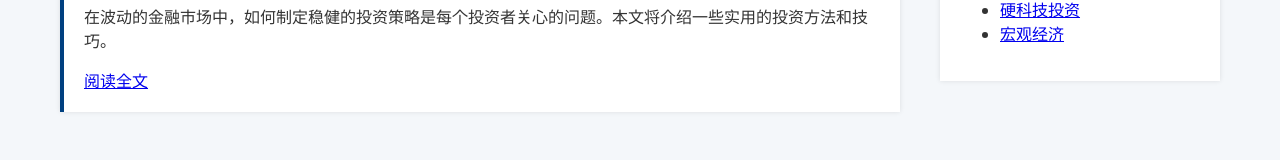
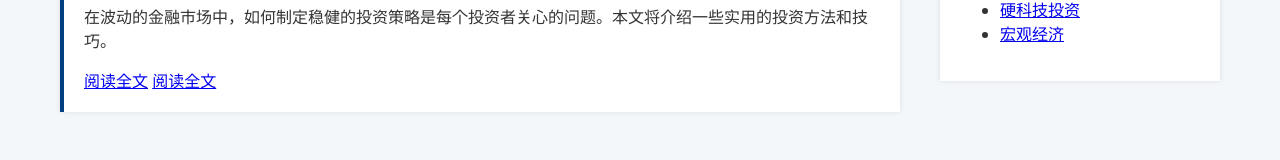
Before and after one commit to vincent-2047/vincent-2047.github.io, a plain HTML site: page index.html in a window 1280 px wide. Shown: the part 601-761 px from the top of the page. Drawn offline with Linux system fonts and the light colour scheme.

Commit message:
index.html

```diff
--- a/index.html
+++ b/index.html
@@ -130,13 +130,14 @@
                 <h2>当前股票市场趋势分析</h2>
                 <p class="post-meta">发布时间：2025-03-20 | 分类：市场分析</p>
                 <p>近期股票市场呈现出复杂的态势，多种因素相互交织影响着市场的走向。本文将深入剖析这些因素，为投资者提供有价值的参考。</p>
-                <a href="#">阅读全文</a>
+                <a href="article1.html">阅读全文</a>
             </article>
             <article class="post">
                 <h2>稳健投资策略分享</h2>
                 <p class="post-meta">发布时间：2025-03-15 | 分类：投资策略</p>
                 <p>在波动的金融市场中，如何制定稳健的投资策略是每个投资者关心的问题。本文将介绍一些实用的投资方法和技巧。</p>
                 <a href="#">阅读全文</a>
+                 <a href="article2.html">阅读全文</a>
             </article>
         </div>
 
```
